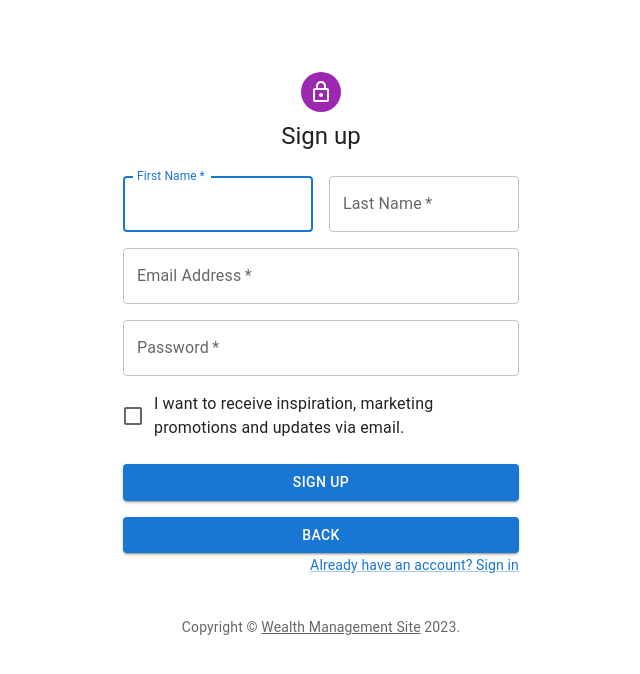
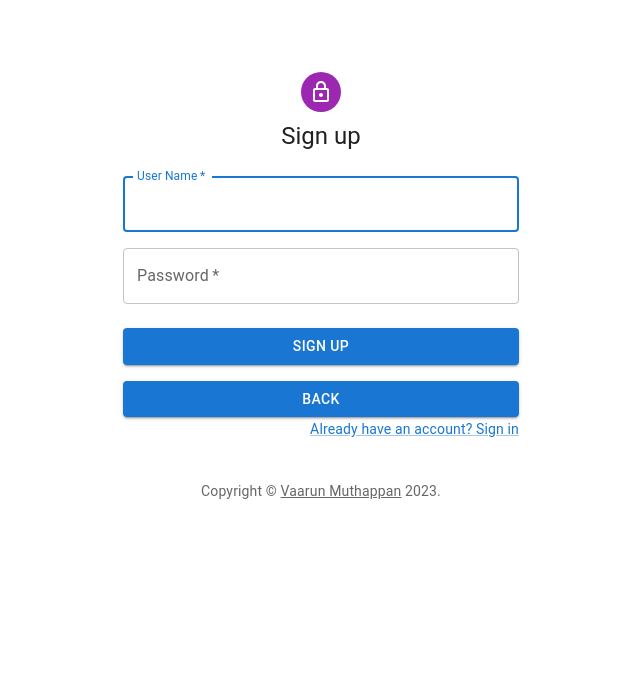
Before and after one commit to vaarunmuthappan/wealth_portfolio_site, a React (Create React App) app: page /register in a window 1280 px wide. Shown: the top 674 px of the page, without its empty margins (319-959 px from the left). Built offline with nearby package versions, Linux system fonts and the light colour scheme.

Commit message:
small changes

```diff
--- a/package.json
+++ b/package.json
@@ -8,8 +8,10 @@
     "@fvilers/disable-react-devtools": "^1.3.0",
     "@mui/icons-material": "^5.11.16",
     "@mui/material": "^5.13.0",
+    "@reduxjs/toolkit": "^1.9.5",
     "react": "^18.2.0",
     "react-dom": "^18.2.0",
+    "react-redux": "^8.0.5",
     "react-router-dom": "^6.11.1",
     "react-scripts": "5.0.1"
   },
--- a/src/pages/Login.js
+++ b/src/pages/Login.js
@@ -3,8 +3,6 @@ import Avatar from '@mui/material/Avatar';
 import Button from '@mui/material/Button';
 import CssBaseline from '@mui/material/CssBaseline';
 import TextField from '@mui/material/TextField';
-import FormControlLabel from '@mui/material/FormControlLabel';
-import Checkbox from '@mui/material/Checkbox';
 import Link from '@mui/material/Link';
 import Paper from '@mui/material/Paper';
 import Box from '@mui/material/Box';
@@ -20,7 +18,7 @@ function Copyright(props) {
         <Typography variant="body2" color="text.secondary" align="center" {...props}>
             {'Copyright © '}
             <Link color="inherit" href="https://mui.com/">
-                Wealth Management Site
+                Vaarun Muthappan
             </Link>{' '}
             {new Date().getFullYear()}
             {'.'}
@@ -82,10 +80,9 @@ export default function SignInSide() {
                                 margin="normal"
                                 required
                                 fullWidth
-                                id="email"
-                                label="Email Address"
-                                name="email"
-                                autoComplete="email"
+                                id="username"
+                                label="Username"
+                                name="username"
                                 autoFocus
                             />
                             <TextField
@@ -96,11 +93,6 @@ export default function SignInSide() {
                                 label="Password"
                                 type="password"
                                 id="password"
-                                autoComplete="current-password"
-                            />
-                            <FormControlLabel
-                                control={<Checkbox value="remember" color="primary" />}
-                                label="Remember me"
                             />
                             <Button
                                 type="submit"
--- a/src/pages/Register.js
+++ b/src/pages/Register.js
@@ -3,8 +3,6 @@ import Avatar from '@mui/material/Avatar';
 import Button from '@mui/material/Button';
 import CssBaseline from '@mui/material/CssBaseline';
 import TextField from '@mui/material/TextField';
-import FormControlLabel from '@mui/material/FormControlLabel';
-import Checkbox from '@mui/material/Checkbox';
 import Link from '@mui/material/Link';
 import Grid from '@mui/material/Grid';
 import Box from '@mui/material/Box';
@@ -18,11 +16,12 @@ function Copyright(props) {
         <Typography variant="body2" color="text.secondary" align="center" {...props}>
             {'Copyright © '}
             <Link color="inherit" href="https://mui.com/">
-                Wealth Management Site
+                Vaarun Muthappan
             </Link>{' '}
             {new Date().getFullYear()}
             {'.'}
         </Typography>
+
     );
 }
 
@@ -58,37 +57,27 @@ export default function Register() {
                     </Typography>
                     <Box component="form" noValidate onSubmit={handleSubmit} sx={{ mt: 3 }}>
                         <Grid container spacing={2}>
-                            <Grid item xs={12} sm={6}>
+                            <Grid item xs={12} >
                                 <TextField
                                     autoComplete="given-name"
-                                    name="firstName"
+                                    name="username"
                                     required
                                     fullWidth
-                                    id="firstName"
-                                    label="First Name"
+                                    id="username"
+                                    label="User Name"
                                     autoFocus
                                 />
                             </Grid>
-                            <Grid item xs={12} sm={6}>
+
+                            {/* <Grid item xs={12}>
                                 <TextField
                                     required
                                     fullWidth
-                                    id="lastName"
-                                    label="Last Name"
-                                    name="lastName"
-                                    autoComplete="family-name"
+                                    id="company"
+                                    label="Company"
+                                    name="company"
                                 />
-                            </Grid>
-                            <Grid item xs={12}>
-                                <TextField
-                                    required
-                                    fullWidth
-                                    id="email"
-                                    label="Email Address"
-                                    name="email"
-                                    autoComplete="email"
-                                />
-                            </Grid>
+                            </Grid> */}
                             <Grid item xs={12}>
                                 <TextField
                                     required
@@ -100,12 +89,7 @@ export default function Register() {
                                     autoComplete="new-password"
                                 />
                             </Grid>
-                            <Grid item xs={12}>
-                                <FormControlLabel
-                                    control={<Checkbox value="allowExtraEmails" color="primary" />}
-                                    label="I want to receive inspiration, marketing promotions and updates via email."
-                                />
-                            </Grid>
+
                         </Grid>
                         <Button
                             type="submit"
@@ -115,9 +99,11 @@ export default function Register() {
                         >
                             Sign Up
                         </Button>
-                        <Button component={Link} to="/" fullWidth variant="contained" color="primary">
-                            Back
-                        </Button>
+                        <Link href="/">
+                            <Button variant="contained" color="primary" fullWidth>
+                                Back
+                            </Button>
+                        </Link>
 
                         <Grid container justifyContent="flex-end">
                             <Grid item>
```
Also changed, not shown: src/api/index.js (added, +8 -0 lines), src/features/auth/authSlice.js (added, +24 -0 lines), 1 other file (tests, documents, lock files or other folders).
